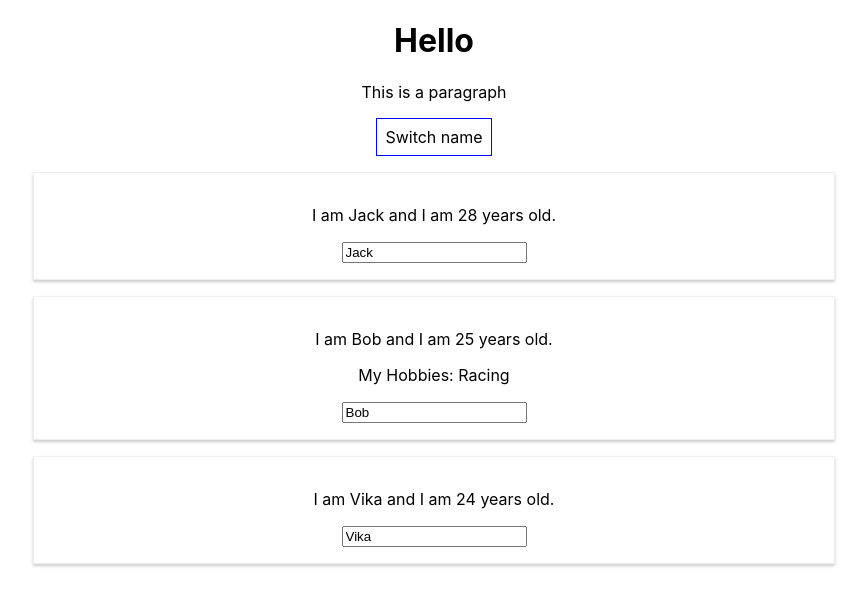
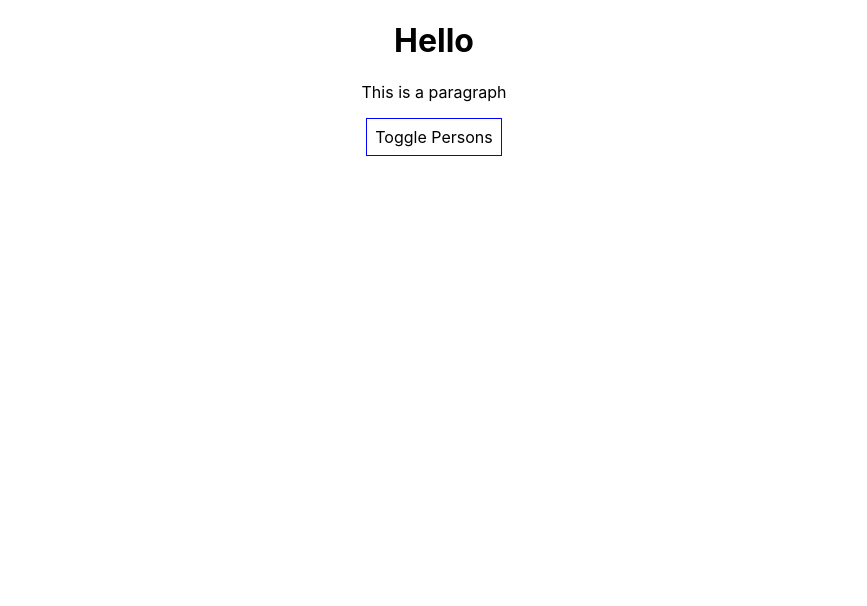
Before and after one commit to bobkrstic/lists_module, a React (Create React App) app: page / in a window 1280 px wide. Shown: the top 606 px of the page, without its empty margins (206-1073 px from the left). Built offline with nearby package versions, Linux system fonts and the light colour scheme.

Commit message:
Adding new functionality to the handlers

```diff
--- a/src/App.js
+++ b/src/App.js
@@ -5,24 +5,12 @@ import Person from "./Person/Person";
 class App extends Component {
   state = {
     persons: [
-      { name: "Jack", age: 28 },
-      { name: "Bob", age: 25 },
-      { name: "Vika", age: 24 }
+      { id: "werwer", name: "Jack", age: 28 },
+      { id: "adaddfe", name: "Bob", age: 25 },
+      { id: "sdfadf", name: "Vika", age: 24 }
     ],
     otherState: "some other value",
     showPersons: false
-  };
-
-  switchNameHandler = newName => {
-    // console.log("Clicked");
-    // Dont do this: this.state.persons[0].name = "Jacko";
-    this.setState({
-      persons: [
-        { name: newName, age: 28 },
-        { name: "Bob", age: 25 },
-        { name: "Vika", age: 25 }
-      ]
-    });
   };
 
   nameChangedHandler = event => {
@@ -35,7 +23,17 @@ class App extends Component {
     });
   };
 
-  togglePersonsHandler = () => {};
+  deletePersonHandler = personIndex => {
+    // const persons = this.state.persons.slice();
+    const persons = [...this.state.persons];
+    persons.splice(personIndex, 1);
+    this.setState({ persons: persons });
+  };
+
+  togglePersonsHandler = () => {
+    const doesShow = this.state.showPersons;
+    this.setState({ showPersons: !doesShow });
+  };
 
   render() {
     const style = {
@@ -46,31 +44,34 @@ class App extends Component {
       cursor: "pointer"
     };
 
+    // by default 'persons' is null. If the statement is true, persons will hold the code below
+    let persons = null;
+
+    if (this.state.showPersons) {
+      persons = (
+        <div>
+          {this.state.persons.map((person, index) => {
+            return (
+              <Person
+                click={() => this.deletePersonHandler(index)}
+                name={person.name}
+                age={person.age}
+                key={person.id}
+              />
+            );
+          })}
+        </div>
+      );
+    }
+
     return (
       <div className="App">
         <h1>Hello</h1>
         <p>This is a paragraph</p>
         <button style={style} onClick={this.togglePersonsHandler}>
-          Switch name
+          Toggle Persons
         </button>
-        <div>
-          <Person
-            name={this.state.persons[0].name}
-            age={this.state.persons[0].age}
-          />
-          <Person
-            name={this.state.persons[1].name}
-            age={this.state.persons[1].age}
-            click={this.switchNameHandler.bind(this, "Jack!")}
-            changed={this.nameChangedHandler}
-          >
-            My Hobbies: Racing
-          </Person>
-          <Person
-            name={this.state.persons[2].name}
-            age={this.state.persons[2].age}
-          />
-        </div>
+        {persons}
       </div>
     );
   }
```
